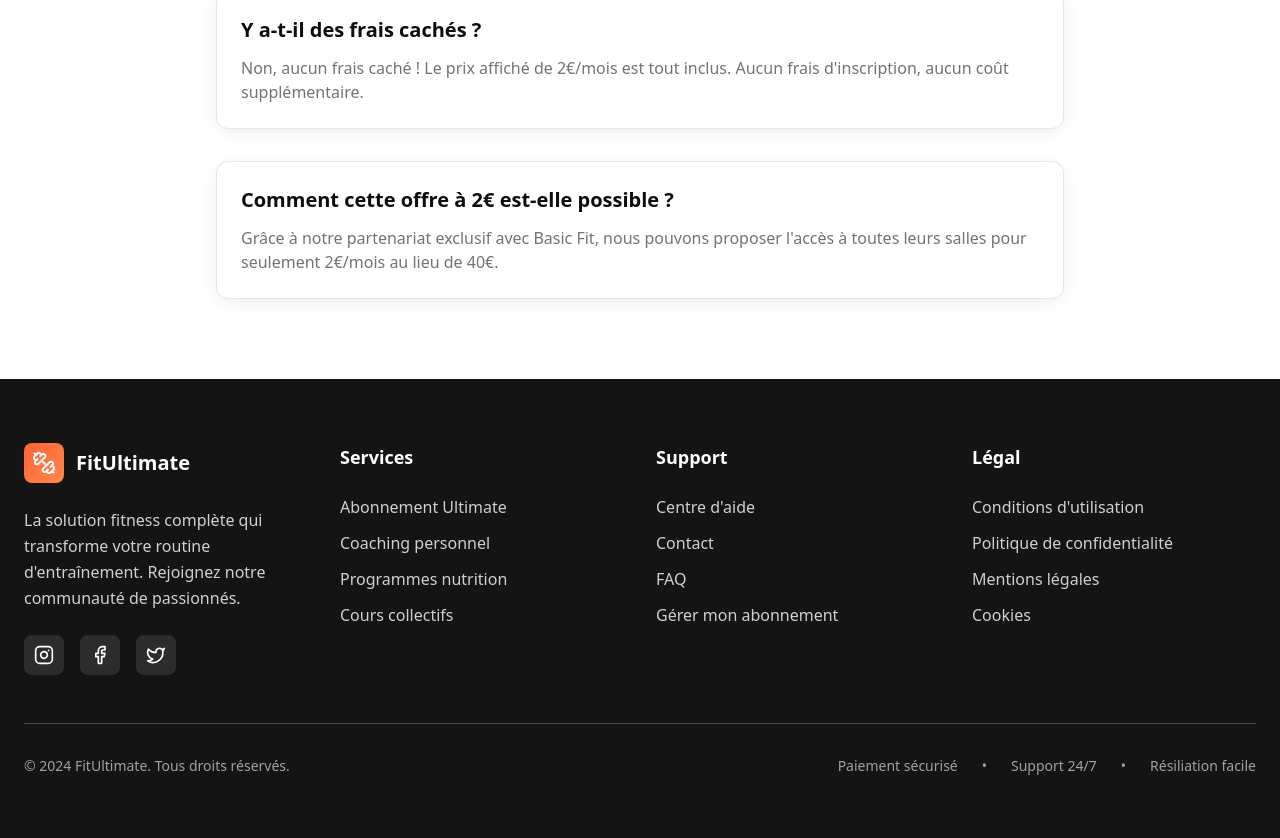
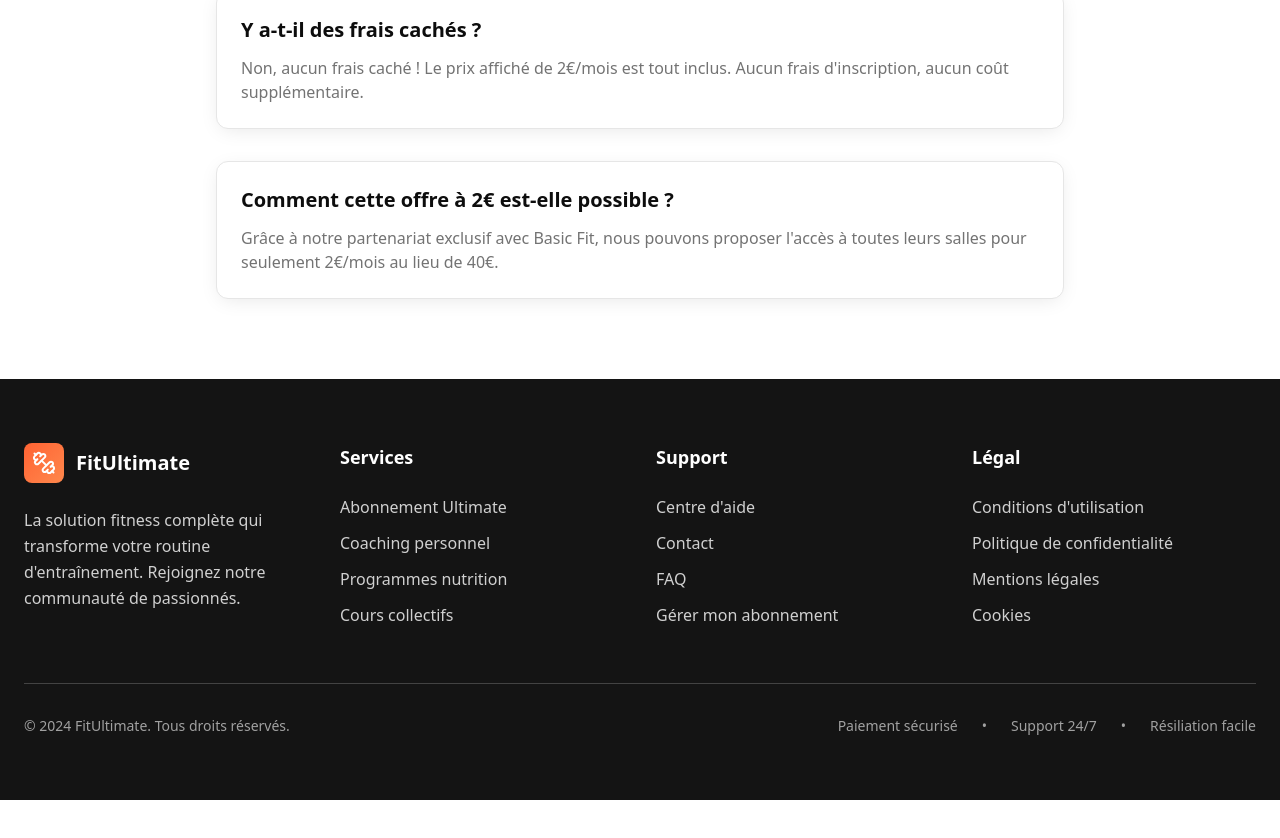
Before and after one commit to kirenagency-droid/fit-flow-for-you, a React (Vite) app: page /en-savoir-plus in a window 1280 px wide. Shown: the part 2661-3499 px from the top of the page. After the commit the page ends 3461 px from the top, so only its background shows below. Built offline with nearby package versions, Linux system fonts and the light colour scheme; the HTML template or start-up script is replaced by a standard one.

Commit message:
Visual edit in Lovable

```diff
--- a/src/components/Footer.tsx
+++ b/src/components/Footer.tsx
@@ -1,8 +1,6 @@
 import { Dumbbell, Instagram, Facebook, Twitter } from "lucide-react";
-
 const Footer = () => {
-  return (
-    <footer className="bg-secondary text-white py-16">
+  return <footer className="bg-secondary text-white py-16">
       <div className="max-w-7xl mx-auto px-6">
 
         {/* Main Footer Content */}
@@ -21,15 +19,9 @@ const Footer = () => {
               Rejoignez notre communauté de passionnés.
             </p>
             <div className="flex space-x-4">
-              <a href="#" className="w-10 h-10 bg-white/10 rounded-lg flex items-center justify-center hover:bg-primary transition-smooth">
-                <Instagram className="h-5 w-5" />
-              </a>
-              <a href="#" className="w-10 h-10 bg-white/10 rounded-lg flex items-center justify-center hover:bg-primary transition-smooth">
-                <Facebook className="h-5 w-5" />
-              </a>
-              <a href="#" className="w-10 h-10 bg-white/10 rounded-lg flex items-center justify-center hover:bg-primary transition-smooth">
-                <Twitter className="h-5 w-5" />
-              </a>
+
+
+
             </div>
           </div>
 
@@ -83,8 +75,6 @@ const Footer = () => {
           </div>
         </div>
       </div>
-    </footer>
-  );
+    </footer>;
 };
-
 export default Footer;
```
